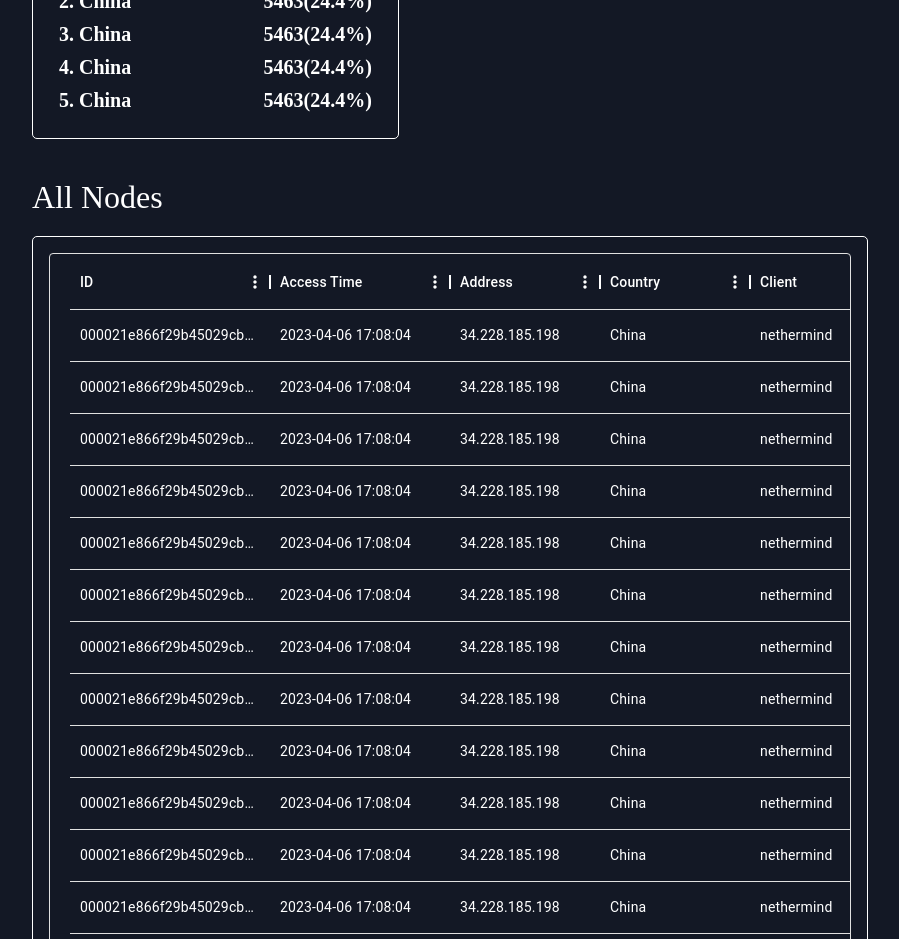
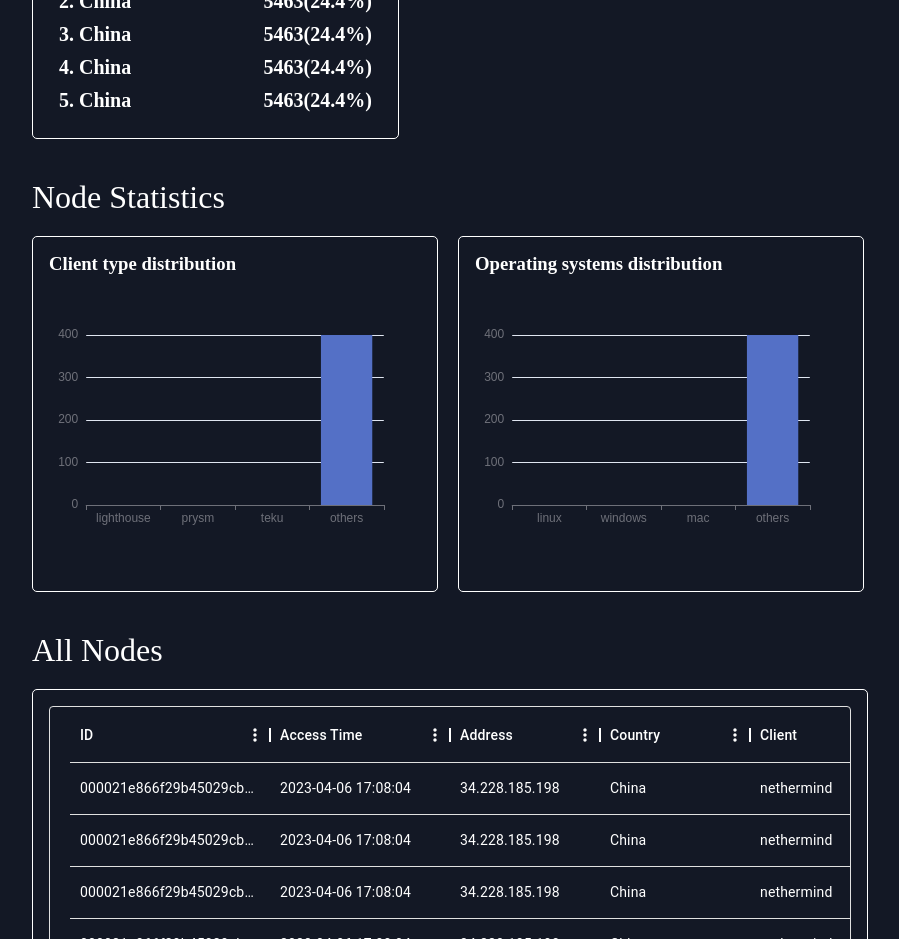
Before and after one commit to jinsuichen/p2p-crawler-frontend, a React (Vite) app: page / in a window 1280 px wide. Shown: the part 800-1739 px from the top of the page, without its empty margins (192-1091 px from the left). Built offline with nearby package versions, Linux system fonts and the light colour scheme; no server answers.

Commit message:
feat: Node Statistics 1. Client type distribution 2. Operating systems distribution

```diff
--- a/src/App.tsx
+++ b/src/App.tsx
@@ -4,6 +4,7 @@ import RegionalInformation from "./components/RegionalInformation";
 import './types/global.d.ts'
 import NavBar from "./components/NavBar";
 import DetailInformation from "./components/DetailInformation";
+import StatisticsInformation from "./components/StatisticsInformation";
 
 class App extends Component {
 
@@ -39,6 +40,7 @@ class App extends Component {
                 <div style={{display: "flex", flexDirection: 'column'}}>
                     <GeneralInformation syncedCount={469} unsyncedCount={263}/>
                     <RegionalInformation nodeRecords={nodeRecordsTest}/>
+                    <StatisticsInformation nodeRecords={nodeRecordsTest}/>
                     <DetailInformation nodeRecords={nodeRecordsTest}/>
                 </div>
             </>
--- /dev/null
+++ b/src/components/StatisticsInformation/ClientChart/index.scss
@@ -0,0 +1,9 @@
+.ClientChart {
+  border: 0.5px white solid;
+  border-radius: 5px;
+
+  padding: 16px;
+  margin-right: 10px;
+
+  width: 50%;
+}
--- /dev/null
+++ b/src/components/StatisticsInformation/ClientChart/index.tsx
@@ -0,0 +1,56 @@
+import React, {Component} from 'react';
+import './index.scss'
+import ReactEcharts from "echarts-for-react";
+
+type Props = {
+    nodeRecords: Array<NodeRecord>
+}
+
+class ClientChart extends Component<Props> {
+    render() {
+
+        const {nodeRecords} = this.props
+
+        const keys = ['lighthouse', 'prysm', 'teku', 'others']
+        const map = new Map()
+        keys.forEach(item => map.set(item, 0))
+
+        nodeRecords.forEach(item => {
+            let index = keys.indexOf(item.clients)
+            if(index == -1) index = keys.length - 1
+
+            const key = keys[index]
+            map.set(key, map.get(key) + 1)
+        })
+
+        const values: number[] = []
+        keys.forEach(item => {
+            values.push(map.get(item))
+        })
+
+        return (
+            <div className={'ClientChart'}>
+                <h3 style={{color: 'white'}}>Client type distribution</h3>
+                <div style={{width: '100%'}}>
+                    <ReactEcharts option={{
+                        xAxis: {
+                            type: 'category',
+                            data: keys
+                        },
+                        yAxis: {
+                            type: 'value'
+                        },
+                        series: [
+                            {
+                                data: values,
+                                type: 'bar'
+                            }
+                        ]
+                    }} />
+                </div>
+            </div>
+        );
+    }
+}
+
+export default ClientChart;
--- /dev/null
+++ b/src/components/StatisticsInformation/OsChart/index.scss
@@ -0,0 +1,9 @@
+.OsChart {
+  border: 0.5px white solid;
+  border-radius: 5px;
+
+  padding: 16px;
+  margin-left: 10px;
+
+  width: 50%;
+}
--- /dev/null
+++ b/src/components/StatisticsInformation/OsChart/index.tsx
@@ -0,0 +1,56 @@
+import React, {Component} from 'react';
+import './index.scss'
+import ReactEcharts from "echarts-for-react";
+
+type Props = {
+    nodeRecords: Array<NodeRecord>
+}
+class OsChart extends Component<Props> {
+    render() {
+
+        const {nodeRecords} = this.props
+
+        const keys = ['linux', 'windows', 'mac', 'others']
+        const map = new Map()
+        keys.forEach(item => map.set(item, 0))
+
+        nodeRecords.forEach(item => {
+            let index = keys.indexOf(item.clients)
+            if(index == -1) index = keys.length - 1
+
+            const key = keys[index]
+            map.set(key, map.get(key) + 1)
+        })
+
+        const values: number[] = []
+        keys.forEach(item => {
+            values.push(map.get(item))
+        })
+
+
+        return (
+            <div className={'OsChart'}>
+                <h3 style={{color: 'white'}}>Operating systems distribution</h3>
+                <div style={{width: '100%', paddingTop: '0'}}>
+                    <ReactEcharts option={{
+                        xAxis: {
+                            type: 'category',
+                            data: keys
+                        },
+                        yAxis: {
+                            type: 'value'
+                        },
+                        series: [
+                            {
+                                data: values,
+                                type: 'bar'
+                            }
+                        ]
+                    }} />
+                </div>
+            </div>
+        );
+    }
+}
+
+export default OsChart;
--- /dev/null
+++ b/src/components/StatisticsInformation/index.tsx
@@ -0,0 +1,25 @@
+import React, {Component} from 'react';
+import Title from "../Title";
+import ClientChart from "./ClientChart";
+import OsChart from "./OsChart";
+
+type Props = {
+    nodeRecords: Array<NodeRecord>
+}
+class StatisticsInformation extends Component<Props> {
+    render() {
+        const {nodeRecords} = this.props
+
+        return (
+            <div style={{margin: "0 auto 0", width: '65%'}}>
+                <Title message={'Node Statistics'}/>
+                <div style={{display: "flex"}}>
+                    <ClientChart nodeRecords={nodeRecords}/>
+                    <OsChart nodeRecords={nodeRecords}/>
+                </div>
+            </div>
+        );
+    }
+}
+
+export default StatisticsInformation;
```
